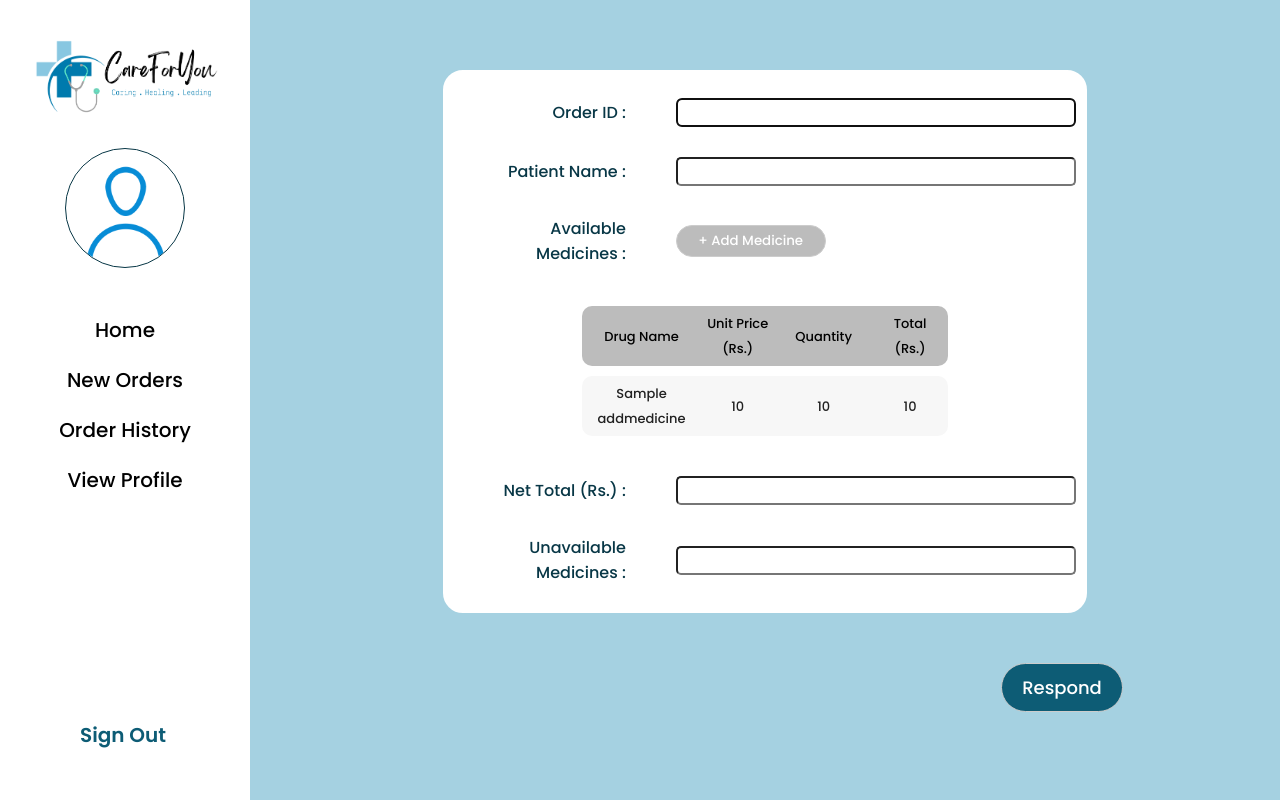
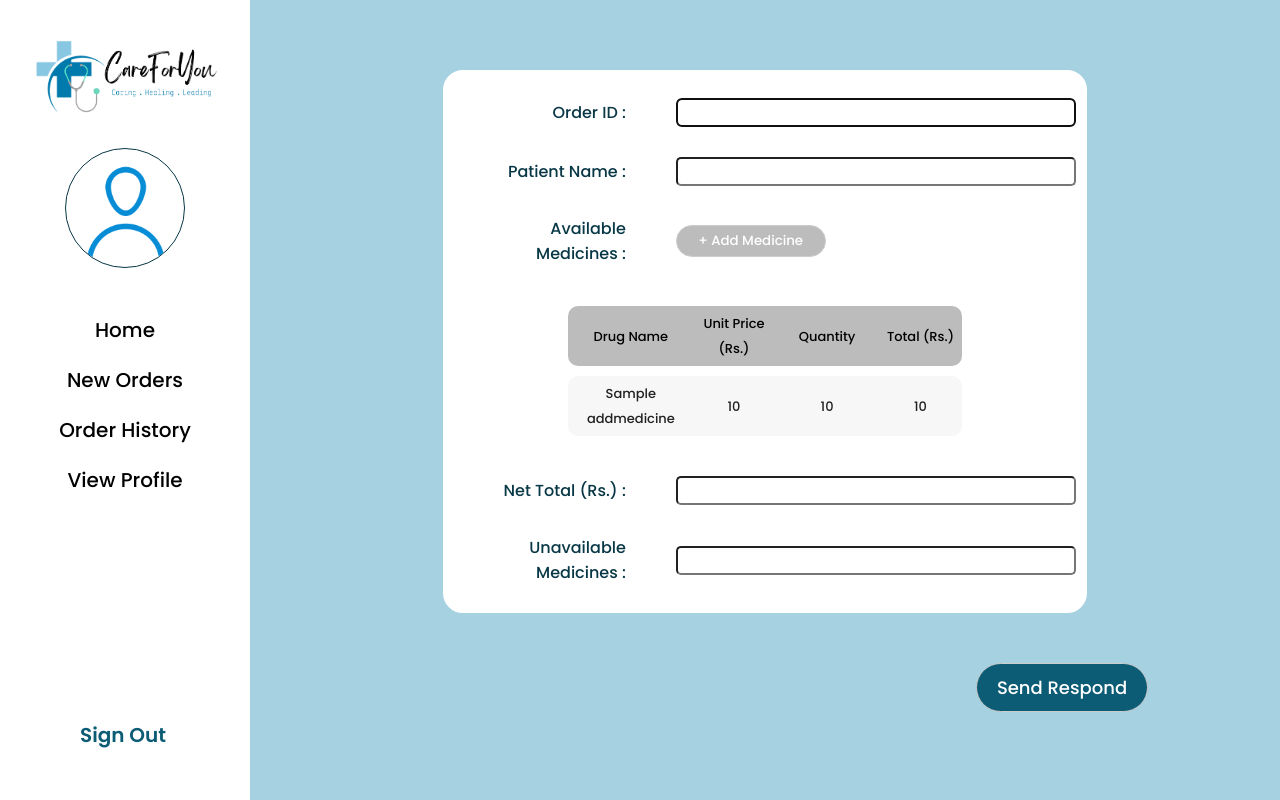
Before and after one commit to Saitharsan24/Care4you, a PHP site: page /Care4you/pharmacy/pharmacy_respond.php in a window 1280 px wide. Run offline with PHP 8.4, Linux system fonts and the light colour scheme; tables that the repository leaves empty or names only in its code hold one stand-in row (values such as "Sample post").

Commit message:
Insert, View for Pharmacist Complete

```diff
--- a/css/pharmacy.css
+++ b/css/pharmacy.css
@@ -11,6 +11,30 @@
 
 body{
    background-color: #A5D1E1;
+}
+
+/*CSS for Scroll Bar*/
+
+/* width */
+::-webkit-scrollbar {
+  width: 7px;
+}
+
+/* Track */
+::-webkit-scrollbar-track {
+  box-shadow: inset 0 0 5px #ffffff;
+  border-radius: 10px;
+}
+
+/* Handle */
+::-webkit-scrollbar-thumb {
+  background: #698f9d;
+  border-radius: 10px;
+}
+
+/* Handle on hover */
+::-webkit-scrollbar-thumb:hover {
+  background: #0D5C75;
 }
 
 .wrapper{
@@ -348,6 +372,10 @@ table td {
   color: #ffffff;
 }
 
+.btn-gray a:hover{
+  color: #000000;
+}
+
 .form-repondcontrol{
   width: 400px;
   padding: 2px;
@@ -356,7 +384,7 @@ table td {
 }
 
 .tbl-addmed{
-  width: 65%;
+  width: 70%;
   margin-left:auto;
   margin-right:auto;
   border-collapse: separate;
@@ -494,18 +522,20 @@ p{
   font-size: 25px;
 }
 
-h6{
-  background-color: #cde4ec;
-}
-
 .success{
   color: #2ed573;
   font-size: 13px;
   font-weight: 700;
+  background-color: #F7F7F7;
+  padding-left: 2%;
+  padding-right: 3%;
 }
 
 .error{
   color:#ff4757;
   font-size: 13px;
   font-weight: 700;
+  background-color: #F7F7F7;
+  padding-left: 2%;
+  padding-right: 3%;
 }
--- a/pharmacy/pharmacy_addmedicine.php
+++ b/pharmacy/pharmacy_addmedicine.php
@@ -37,7 +37,7 @@
                     </tr>
                     <tr>
                         <td class="tdtype1">Unit Price (Rs.) :</td>
-                        <td class="tdtype2"><input type="number" min="0" class="form-addmedcontrol" name="unitprice" /></td>
+                        <td class="tdtype2"><input type="number" min="0"  step="any" class="form-addmedcontrol" name="unitprice" /></td>
                     </tr>
                     <tr>
                         <td class="tdtype1">Quantity :</td>
@@ -96,7 +96,7 @@
             //echo "Data Inserted";
 
             //Create Session Variable to display message
-            $_SESSION['add'] = '<div class="success"> Medicine Added to Order</div>';
+            //$_SESSION['add'] = '<div class="success"> Medicine Added to Order</div>';
             //Redirect to the pharmacy_respond.php page
             header("location:".SITEURL.'pharmacy/pharmacy_respond.php');
 
@@ -107,7 +107,7 @@
             //echo "Fail to Insert Data";
 
             //Create Session Variable to display message
-            $_SESSION['add'] = '<div class="error"> Failed to Add Medicine to Order</div>';
+            //$_SESSION['add'] = '<div class="error"> Failed to Add Medicine to Order</div>';
             //Redirect to the pharmacy_respond.php page
             header("location:".SITEURL.'pharmacy/pharmacy_respond.php');
 
--- a/pharmacy/pharmacy_respond.php
+++ b/pharmacy/pharmacy_respond.php
@@ -25,20 +25,8 @@
         </div>
         <div class="main_content">
             <div class="info">
-            <h6>
-            <?php
-
-                if(isset($_SESSION['add']))
-                {
-                    echo $_SESSION['add'];    //Displaying Session Message
-                    unset($_SESSION['add']);    //Removing Session Message
-                }
-
-            ?>
-            </h6>
-
+            <table class="tbl-respond">
             <form action="">
-            <table class="tbl-respond">
                 <tr>
                     <td class="tdtype1">Order ID :</td>
                     <td class="tdtype2"><input type="text" class="form-repondcontrol" name="orderid" required="" autofocus="true"/></td>
@@ -127,7 +115,7 @@
                 </tr>
             </table>
             <br /> <br />
-            <button class="btn-blue"><a href="pharmacy_respond.php">Respond</a></button>
+            <button class="btn-blue"><a href="pharmacy_respond.php">Send Respond</a></button>
             </form>
             </div>
         </div>
```
Also changed, not shown: css/lab.css (+24 -0 lines), pharmacy/login.php (added).
